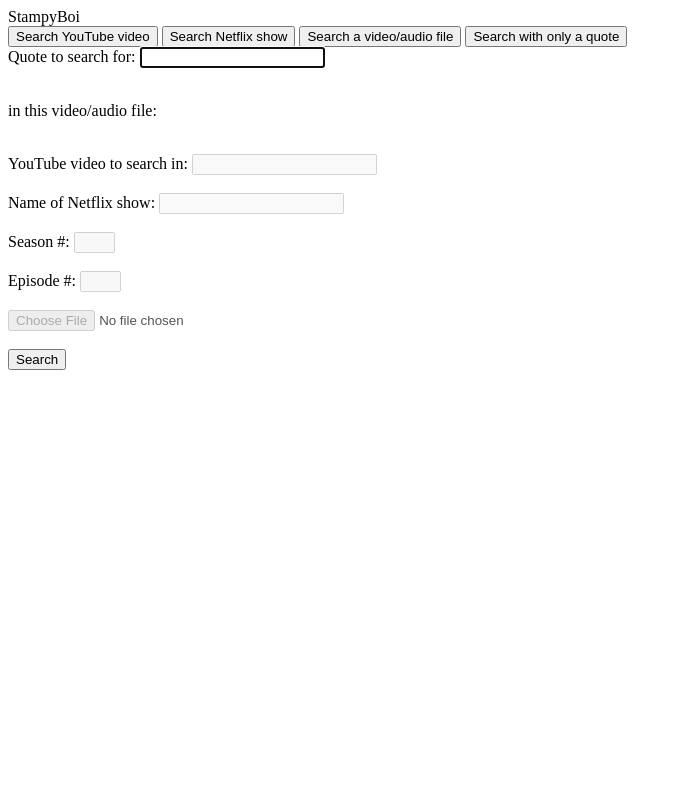
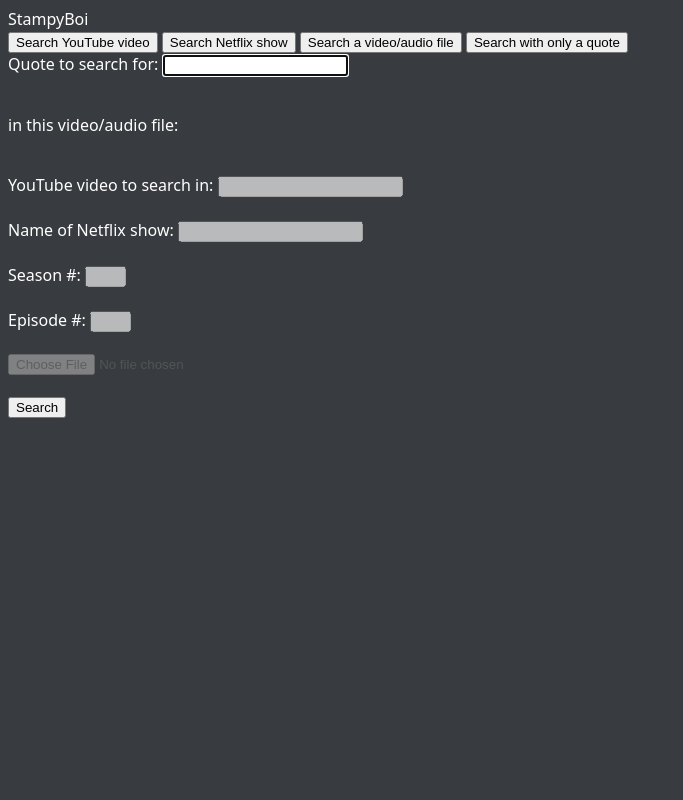
Before and after one commit to harrijin/stampyboi, a Flask app: page / in a window 1280 px wide. Shown: the whole page, without its empty margins (0-683 px from the left). Run offline with Flask 2, Linux system fonts and the light colour scheme; parts of the project's set-up code (start-up, migrations or seed data) failed here and were passed over; some libraries are stand-ins or nearby versions.

Commit message:
initial css commit: global css variables added

```diff
--- /dev/null
+++ b/static/styles/style.css
@@ -0,0 +1,15 @@
+:root {
+    --BACKGROUND: #383B3F;
+    --ACCENT: #00b3ff;
+    --TEXT: #fff;
+    --LOGO: url('./images/logo.png');
+    --FONT-FACE: system-ui
+}
+html {
+    background-color: var(--BACKGROUND);
+    color: var(--TEXT);
+    font-family: var(--FONT-FACE);
+}
+h1{
+    color: var(--ACCENT);
+}
--- a/templates/results.html
+++ b/templates/results.html
@@ -1,6 +1,7 @@
 <html>
   <head>
     Results
+    <link rel= "stylesheet" type= "text/css" href= "{{ url_for('static',filename='styles/style.css') }}">
   </head>
   <body>
 
--- a/templates/searchPage.html
+++ b/templates/searchPage.html
@@ -2,6 +2,7 @@
 
   <head>
     StampyBoi
+    <link rel= "stylesheet" type= "text/css" href= "{{ url_for('static',filename='styles/style.css') }}">
   </head>
 
   <body>
```
Also changed, not shown: static/styles/images/logo.png (added).
